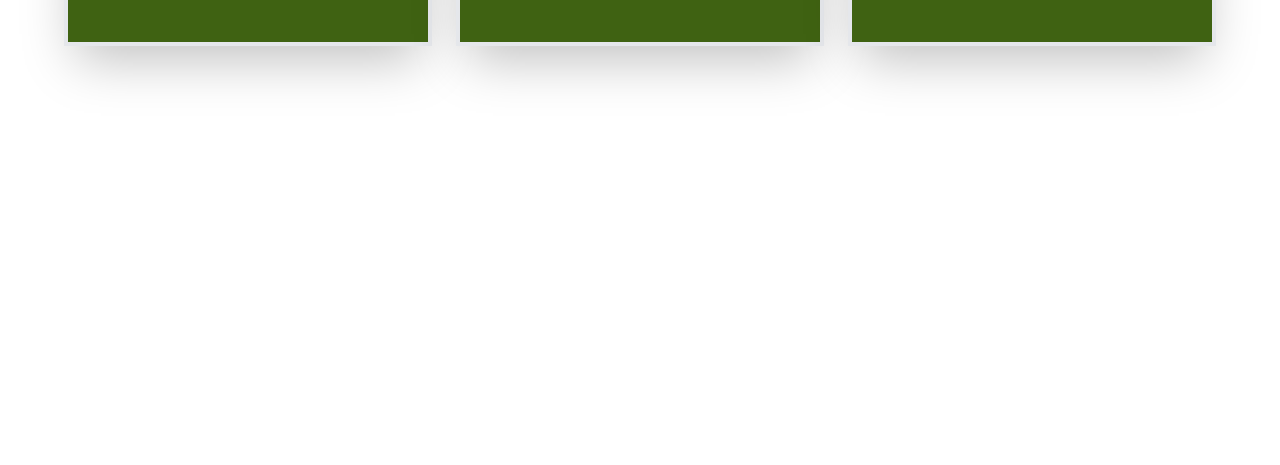
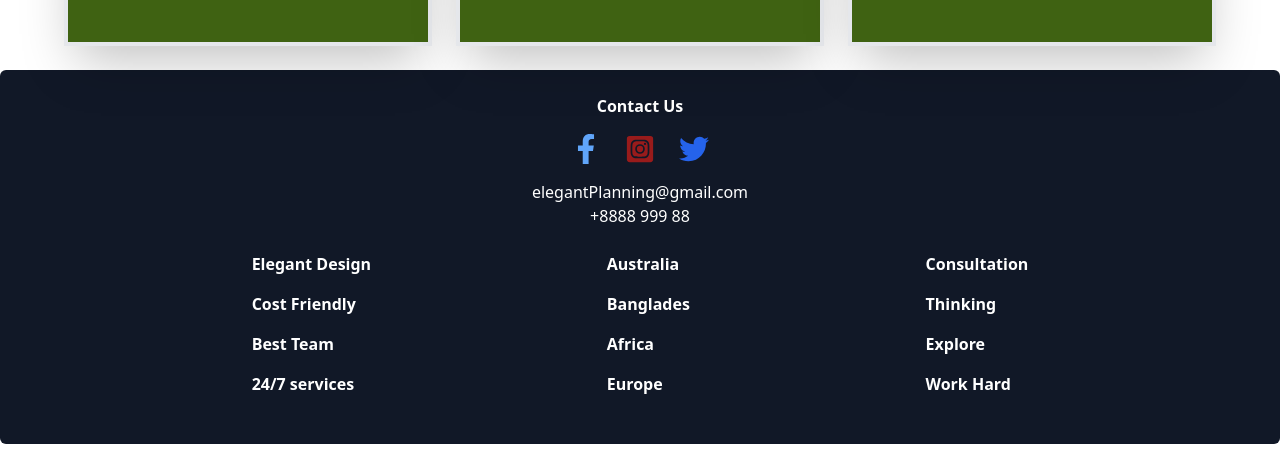
Before and after one commit to sakibhasan-24/elegant-planning, a React (Vite) app: page / in a window 1280 px wide. Shown: the part 2673-3138 px from the top of the page. Before the commit the page ends 2719 px from the top, so only its background shows below. Built offline with nearby package versions, Linux system fonts and the light colour scheme; no server answers.

Commit message:
footer section

```diff
--- /dev/null
+++ b/src/components/Footer.jsx
@@ -0,0 +1,38 @@
+import React from "react";
+import { FaFacebookF, FaInstagramSquare, FaTwitter } from "react-icons/fa";
+export default function Footer() {
+  return (
+    <footer className="w-full mx-auto px-4 py-6 bg-gray-900 my-6 rounded-md  text-white">
+      <div className="text-center">
+        <p className="font-bold">Contact Us</p>
+        <div className="flex items-center justify-center gap-6 font-bold text-3xl my-4">
+          <FaFacebookF className=" cursor-pointer text-blue-400" />
+          <FaInstagramSquare className=" cursor-pointer text-red-800" />
+          <FaTwitter className=" cursor-pointer text-blue-600" />
+        </div>
+        <p>elegantPlanning@gmail.com</p>
+        <p>+8888 999 88</p>
+      </div>
+      <div className="flex justify-evenly my-6 items-center">
+        <ul className="flex flex-col font-bold space-y-4">
+          <li>Elegant Design</li>
+          <li>Cost Friendly</li>
+          <li>Best Team</li>
+          <li>24/7 services</li>
+        </ul>
+        <ul className="flex flex-col font-bold space-y-4">
+          <li>Australia</li>
+          <li>Banglades</li>
+          <li>Africa</li>
+          <li>Europe</li>
+        </ul>
+        <ul className="flex flex-col font-bold space-y-4">
+          <li>Consultation</li>
+          <li>Thinking</li>
+          <li>Explore</li>
+          <li>Work Hard</li>
+        </ul>
+      </div>
+    </footer>
+  );
+}
--- a/src/components/Pages/Home.jsx
+++ b/src/components/Pages/Home.jsx
@@ -3,6 +3,7 @@ import Header from "./Header";
 import Banner from "./Banner";
 import Experience from "./Experience";
 import Payments from "./Payments";
+import Footer from "../Footer";
 
 export default function Home() {
   return (
@@ -10,6 +11,7 @@ export default function Home() {
       <Header />
 
       <Outlet />
+      <Footer />
     </>
   );
 }
```
